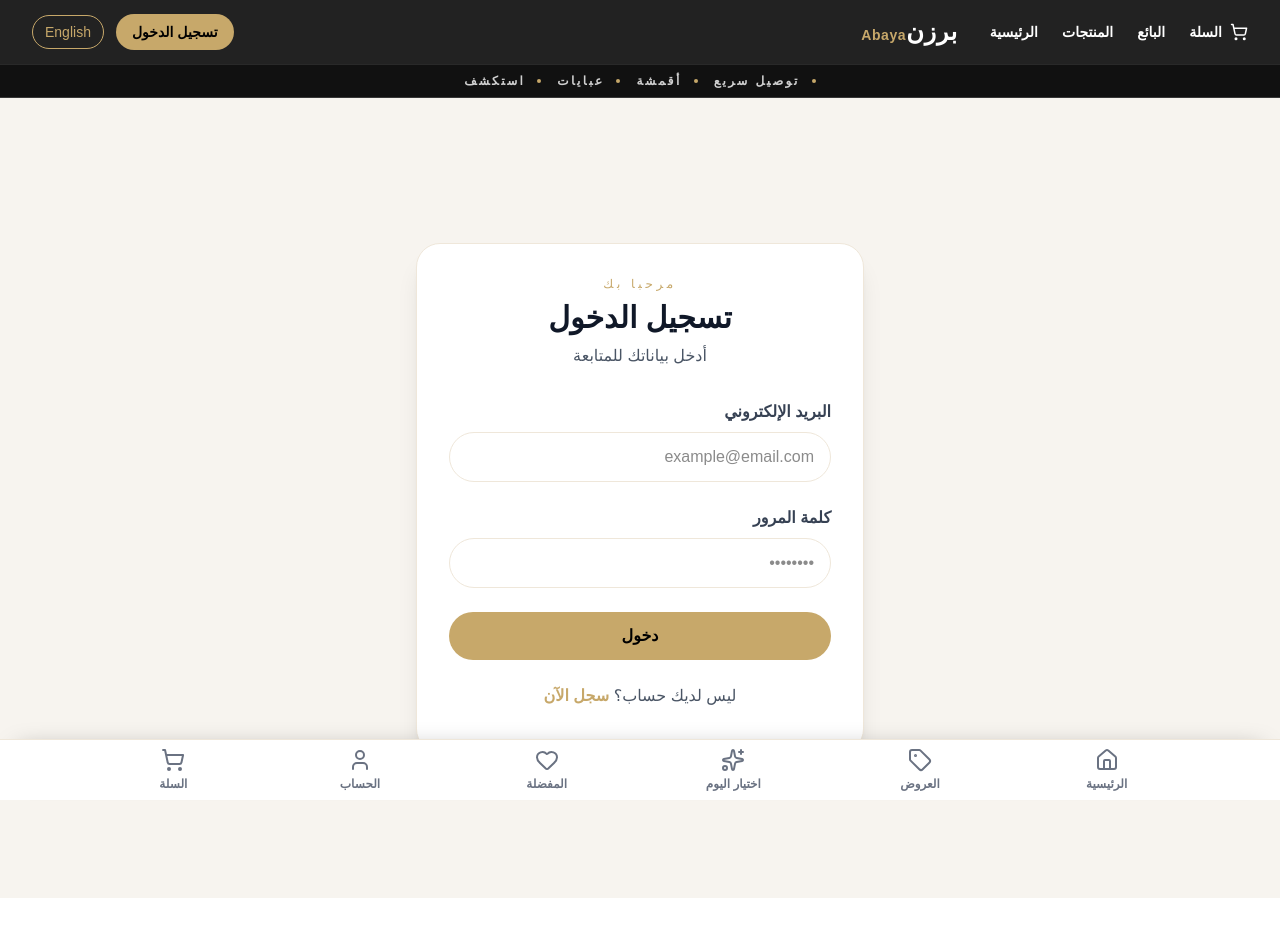
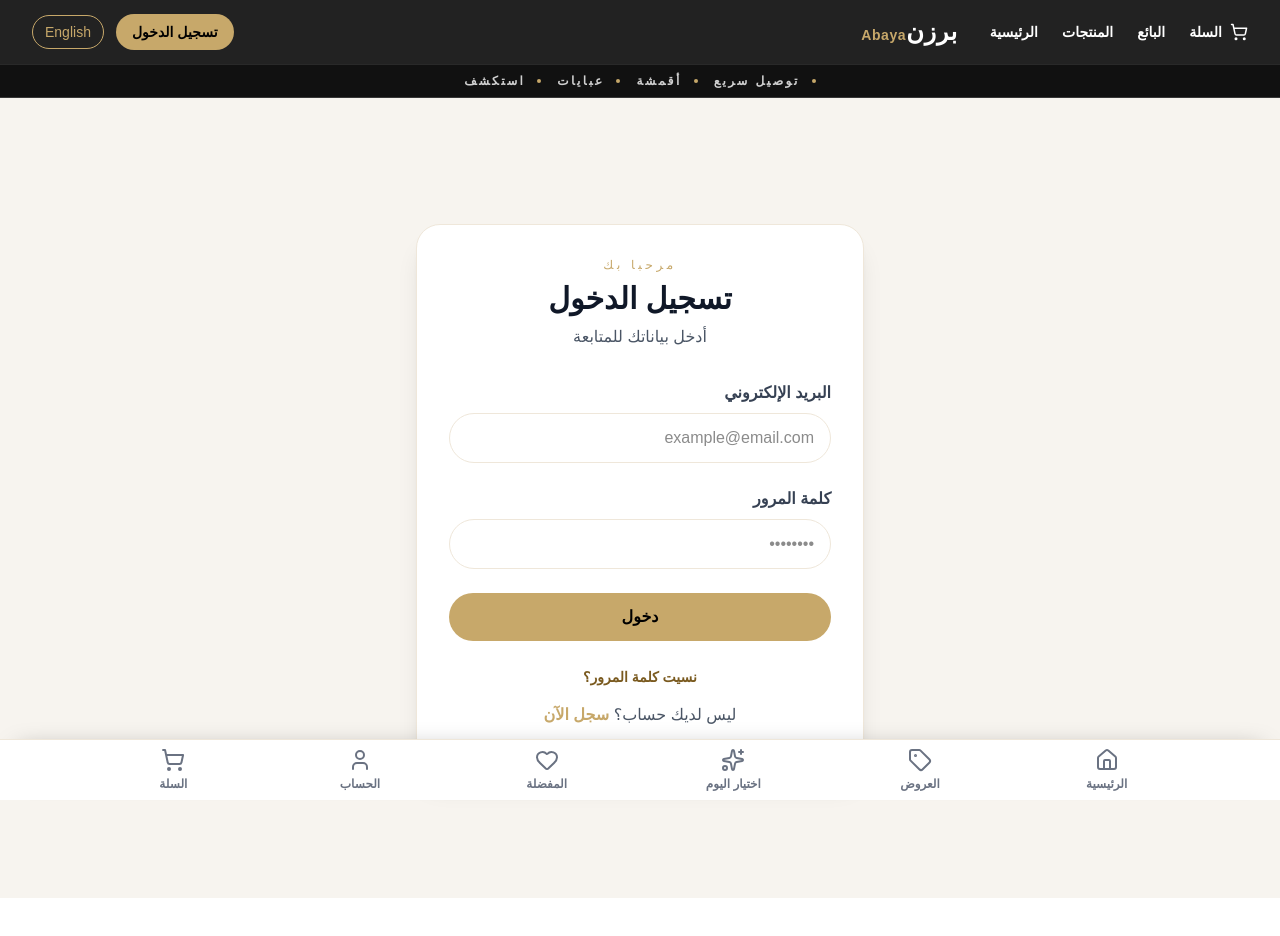
Before and after one commit to Aboodvv/abaya-marketplace, a Next.js app: page /login in a window 1280 px wide. Shown: the top 936 px of the page. Built offline with nearby package versions, Linux system fonts and the light colour scheme; no server answers.

Commit message:
Add password reset from login

```diff
--- a/src/app/login/page.tsx
+++ b/src/app/login/page.tsx
@@ -9,21 +9,42 @@ import { getFirebaseAuthErrorMessage } from "@/lib/firebaseErrors";
 
 export default function LoginPage() {
   const { t, lang } = useLanguage();
-  const { login } = useAuth();
+  const { login, resetPassword } = useAuth();
   const router = useRouter();
   const [email, setEmail] = useState("");
   const [password, setPassword] = useState("");
   const [loading, setLoading] = useState(false);
   const [error, setError] = useState("");
+  const [resetMessage, setResetMessage] = useState("");
 
   const handleSubmit = async (e: React.FormEvent) => {
     e.preventDefault();
     setError("");
+    setResetMessage("");
     setLoading(true);
 
     try {
       await login(email.trim(), password);
       router.push("/");
+    } catch (err: any) {
+      setError(getFirebaseAuthErrorMessage(err, lang));
+    } finally {
+      setLoading(false);
+    }
+  };
+
+  const handleReset = async () => {
+    setError("");
+    setResetMessage("");
+    if (!email.trim()) {
+      setError(t.login.resetMissingEmail);
+      return;
+    }
+
+    setLoading(true);
+    try {
+      await resetPassword(email.trim());
+      setResetMessage(t.login.resetSent);
     } catch (err: any) {
       setError(getFirebaseAuthErrorMessage(err, lang));
     } finally {
@@ -45,6 +66,11 @@ export default function LoginPage() {
         {error && (
           <div className="mb-4 p-3 bg-red-100 text-red-700 rounded-lg">
             {error}
+          </div>
+        )}
+        {resetMessage && (
+          <div className="mb-4 p-3 bg-green-100 text-green-700 rounded-lg">
+            {resetMessage}
           </div>
         )}
 
@@ -91,6 +117,14 @@ export default function LoginPage() {
         </form>
 
         <div className="text-center">
+          <button
+            type="button"
+            onClick={handleReset}
+            disabled={loading}
+            className="mb-4 text-sm font-semibold text-[#7a5a1f] hover:text-[#c7a86a] transition"
+          >
+            {t.login.forgotPassword}
+          </button>
           <p className="text-gray-600 mb-3">
             {lang === "ar" ? "ليس لديك حساب؟ " : "Don't have an account? "}
             <Link
--- a/src/context/AuthContext.tsx
+++ b/src/context/AuthContext.tsx
@@ -5,6 +5,7 @@ import {
   User,
   createUserWithEmailAndPassword,
   signInWithEmailAndPassword,
+  sendPasswordResetEmail,
   signOut,
   onAuthStateChanged,
 } from "firebase/auth";
@@ -27,6 +28,7 @@ interface AuthContextType {
   loading: boolean;
   register: (email: string, password: string, name: string) => Promise<void>;
   login: (email: string, password: string) => Promise<void>;
+  resetPassword: (email: string) => Promise<void>;
   logout: () => Promise<void>;
   updateProfile: (data: Partial<UserProfile>) => Promise<void>;
 }
@@ -76,6 +78,10 @@ export const AuthProvider = ({ children }: { children: React.ReactNode }) => {
     await signInWithEmailAndPassword(auth, email, password);
   };
 
+  const resetPassword = async (email: string) => {
+    await sendPasswordResetEmail(auth, email);
+  };
+
   const logout = async () => {
     await signOut(auth);
     setUserProfile(null);
@@ -91,7 +97,16 @@ export const AuthProvider = ({ children }: { children: React.ReactNode }) => {
 
   return (
     <AuthContext.Provider
-      value={{ user, userProfile, loading, register, login, logout, updateProfile }}
+      value={{
+        user,
+        userProfile,
+        loading,
+        register,
+        login,
+        resetPassword,
+        logout,
+        updateProfile,
+      }}
     >
       {children}
     </AuthContext.Provider>
--- a/src/i18n/translations.ts
+++ b/src/i18n/translations.ts
@@ -234,6 +234,9 @@ export const translations = {
       password: "Password",
       submit: "Sign In",
       subtitle: "Enter your credentials to continue",
+      forgotPassword: "Forgot your password?",
+      resetSent: "Password reset email sent",
+      resetMissingEmail: "Enter your email to reset your password",
     },
     seller: {
       title: "Seller Portal",
@@ -522,6 +525,9 @@ export const translations = {
       password: "كلمة المرور",
       submit: "دخول",
       subtitle: "أدخل بياناتك للمتابعة",
+      forgotPassword: "نسيت كلمة المرور؟",
+      resetSent: "تم إرسال رابط إعادة التعيين",
+      resetMissingEmail: "أدخلي بريدك لإعادة تعيين كلمة المرور",
     },
     seller: {
       title: "بوابة البائعين",
--- a/src/lib/firebaseErrors.ts
+++ b/src/lib/firebaseErrors.ts
@@ -14,6 +14,7 @@ const messages = {
     "auth/operation-not-allowed": "Email/password sign-in is disabled in Firebase.",
     "auth/network-request-failed": "Network error. Please try again.",
     "auth/invalid-api-key": "Firebase API key is invalid or missing.",
+    "auth/missing-email": "Please enter your email address.",
   },
   ar: {
     "auth/invalid-credential": "بيانات الدخول غير صحيحة. تحققي من البريد وكلمة المرور وإعدادات Firebase.",
@@ -25,6 +26,7 @@ const messages = {
     "auth/operation-not-allowed": "تسجيل الدخول بالبريد غير مفعّل في Firebase.",
     "auth/network-request-failed": "مشكلة في الشبكة. حاولي مرة أخرى.",
     "auth/invalid-api-key": "مفتاح Firebase غير صحيح أو غير موجود.",
+    "auth/missing-email": "يرجى إدخال البريد الإلكتروني.",
   },
 } as const;
 
```
